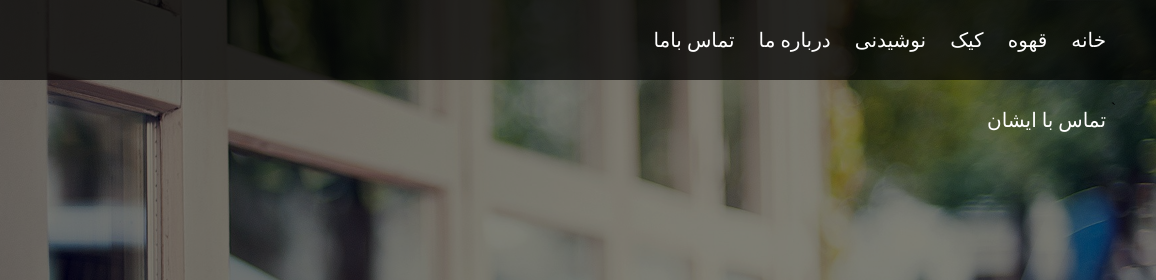
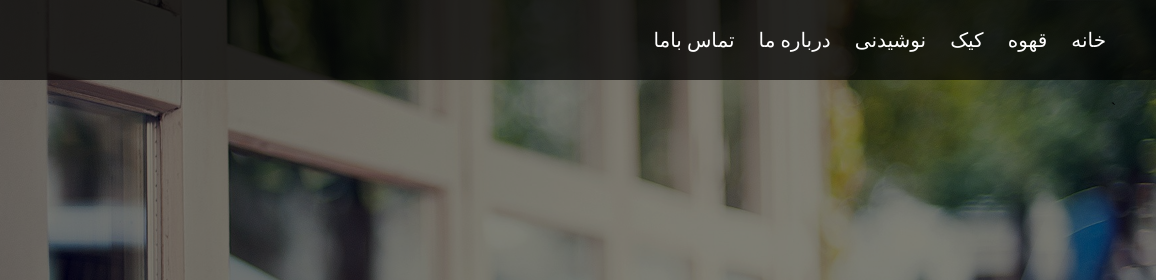
Before and after one commit to kohandelprogrammer/coffee, a plain HTML site: page project1.html in a window 1280 px wide. Shown: the top 280 px of the page, 124-1280 px from the left. Drawn offline with Linux system fonts and the light colour scheme.

Commit message:
second commit

```diff
--- a/project1.html
+++ b/project1.html
@@ -1,11 +1,13 @@
 <!DOCTYPE html>
 <html lang="en">
+
 <head>
     <meta charset="UTF-8">
     <meta name="viewport" content="width=device-width, initial-scale=1.0">
     <title>قهوه سرای تاپ لرن</title>
     <link rel="stylesheet" href="./project1.css">
 </head>
+
 <body>
     <header>
         <div class="header_overlay">
@@ -18,7 +20,6 @@
                         <li><a href="">نوشیدنی</a></li>
                         <li><a href="">درباره ما</a></li>
                         <li><a href="">تماس باما</a></li>
-                    <li><a href="">تماس با ایشان</a></li>
                     </ul>
                     <div class="logo">
                         <img src="./images/logo.svg" alt="">
@@ -49,4 +50,5 @@
         </div>
     </section>
 </body>
+
 </html>
```
Lines whose indentation alone changed are shown as unchanged.
